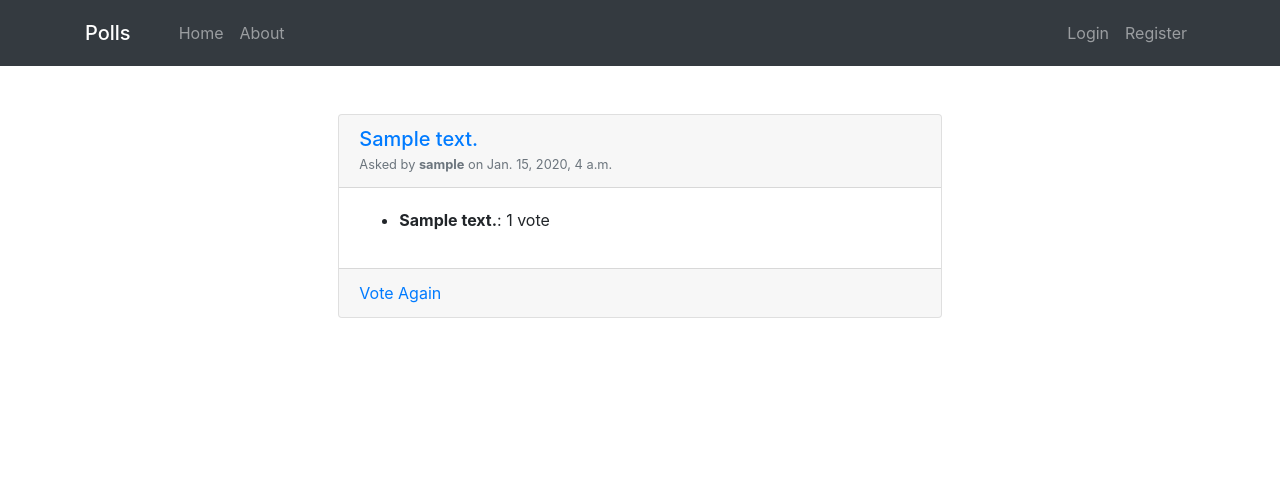
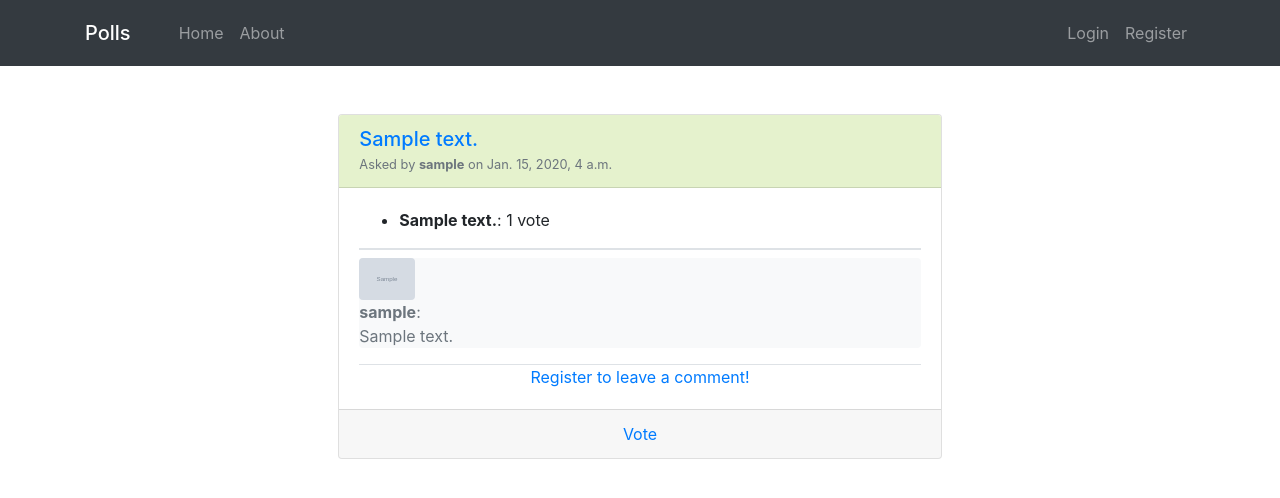
Before and after one commit to xenkidu/polls, a Django app: page /1/results/ in a window 1280 px wide. Shown: the top 498 px of the page. Run offline with Django 3.2, Linux system fonts and the light colour scheme; tables that the repository leaves empty hold one stand-in row (values such as "Sample post"); grey boxes marked "Sample" are stand-in pictures; some libraries are stand-ins or nearby versions.

Commit message:
[polls; user comments] Added feature for users to submit comments for each Poll.

```diff
--- a/mysite/polls/admin.py
+++ b/mysite/polls/admin.py
@@ -1,6 +1,7 @@
 from django.contrib import admin
 
-from .models import Question, Choice
+from .models import Question, Choice, Comment
 # Register your models here.
 admin.site.register(Question)
 admin.site.register(Choice)
+admin.site.register(Comment)
--- a/mysite/polls/forms.py
+++ b/mysite/polls/forms.py
@@ -1,6 +1,6 @@
 from django import forms
-from .models import Question, Choice
-
+from .models import Question, Choice, Comment
+from django.utils.translation import gettext_lazy as _
 
 class QuestionForm(forms.ModelForm):
     class Meta:
@@ -12,3 +12,11 @@ class ChoiceForm(forms.ModelForm):
     class Meta:
         model = Choice
         fields = ['choice_text']
+
+class CommentForm(forms.ModelForm):
+	class Meta:
+		model = Comment
+		fields = ['comment_text']
+		labels = {
+            'comment_text': _('Comment'),
+        }
--- a/mysite/polls/models.py
+++ b/mysite/polls/models.py
@@ -20,6 +20,19 @@ class Question(models.Model):
     def get_absolute_url(self):
         return reverse('polls:detail', kwargs={'pk': self.pk})
 
+class Comment(models.Model):
+    question = models.ForeignKey(Question, on_delete=models.CASCADE)
+    author = models.ForeignKey(User, on_delete=models.CASCADE)
+    comment_text = models.CharField(max_length=400)
+    thumbs_up = models.IntegerField(default=0)
+    thumps_down = models.IntegerField(default=0)
+
+    def __str__(self):
+        return self.comment_text
+
+    def get_absolute_url(self):
+        return reverse('polls:results', kwargs={'pk': self.question.pk})
+
 
 class Choice(models.Model):
     question = models.ForeignKey(Question, on_delete=models.CASCADE)
--- a/mysite/polls/static/polls/styles.css
+++ b/mysite/polls/static/polls/styles.css
@@ -0,0 +1 @@
+.card-header {background-color: #e5f2cd}
--- a/mysite/polls/templates/polls/results.html
+++ b/mysite/polls/templates/polls/results.html
@@ -1,4 +1,5 @@
 {% extends 'polls/base.html' %}
+{% load crispy_forms_tags %}
 
 {% block content %}
 <div class="row mt-4">
@@ -13,16 +14,50 @@
                 </small>
             </div>
             <div class="card-body">
-                <div class="card-text">
+                <div class="card-text border-bottom">
                     <ul>
                         {% for choice in question.choice_set.all %}
                             <li><strong>{{ choice.choice_text }}</strong>: {{ choice.votes }} vote{{ choice.votes|pluralize }}</li>
                         {% endfor %}
                     </ul>
                 </div>
+                <div class="card-text border-top pt-2">
+                        {% for comment in question.comment_set.all %}
+                        <div class="row">
+                            <div class="col-sm-12">
+                                <div class="bg-light rounded">
+                                    <img class="img-fluid rounded" style="max-width:10%; height=auto" src="{{ comment.author.profile.image.url }}">
+                                    <div class="text-muted">
+                                        <strong>{{ comment.author }}</strong>:
+                                        <p>{{ comment.comment_text }}</p>
                                     </div>
-            <div class="card-footer">
-              <a href="{% url 'polls:detail' question.id %}">Vote Again</a>
+                                </div>
+                            </div>
+                        </div>
+                        {% endfor %}
+                </div>
+                <div class="card-text border-top">
+                {% if user.is_authenticated %}
+                    <form method="POST" action="{% url 'polls:results' question.pk %}">
+                        {% csrf_token %}
+
+                        <div class="form-group">
+                        {{ form|crispy }}
+                        </div>
+
+                        <div class="form-group">
+                            <button class="btn btn-primary" type="submit">Post Comment</button>
+                        </div>
+                    </form>
+                {% else %}
+                <div class="text-muted text-center">
+                    <a href="{% url 'accounts:register' %}">Register to leave a comment!</a>
+                </div>
+                {% endif %}
+                </div>
+            </div>
+            <div class="card-footer text-center">
+              <a href="{% url 'polls:detail' question.id %}">Vote</a>
             </div>
         </div>
     </div> <!-- end col -->
--- a/mysite/polls/views.py
+++ b/mysite/polls/views.py
@@ -2,15 +2,20 @@ from django.http import HttpResponseRedirect
 from django.shortcuts import render, get_object_or_404, redirect
 from django.urls import reverse
 from django.contrib import messages
-from django.views import generic
+from django.views.generic import (
+        ListView,
+        DetailView,
+        CreateView,
+        FormView
+        )
 from django.contrib.auth.decorators import login_required
 from django.utils.decorators import method_decorator
 
-from .models import Question, Choice
-from .forms import QuestionForm, ChoiceForm
+from .models import Question, Choice, Comment
+from .forms import QuestionForm, ChoiceForm, CommentForm
 
 
-class IndexView(generic.ListView):
+class IndexView(ListView):
     template_name = 'polls/index.html'
     context_object_name = 'latest_question_list'
 
@@ -20,16 +25,38 @@ class IndexView(generic.ListView):
 
 
 # @method_decorator(login_required, name='dispatch')
-class DetailView(generic.DetailView):
+class DetailView(DetailView):
     model = Question
 
 
-class ResultsView(generic.DetailView):
+class ResultsView(DetailView):
     model = Question
     template_name = 'polls/results.html'
+    form_class = CommentForm
+
+
+    def get_context_data(self, **kwargs):
+        # Call the base implementation first to get a context
+        context = super().get_context_data(**kwargs)
+        # Add in a CommentForm
+        form = self.form_class()
+        context['form'] = form
+        return context
+
+    def post(self, request, *args, **kwargs):
+        comment_form = CommentForm(request.POST, instance=Comment())
+        if comment_form.is_valid():
+            comment = comment_form.save(commit=False)
+            comment.question = Question.objects.get(id=kwargs['pk'])
+            comment.author = request.user
+            comment.save()
+            messages.success(request, f'Comment Added!')
+            return redirect('polls:results', kwargs['pk'])
+        return render(request, self.template_name)
+
 
 @method_decorator(login_required, name='dispatch')
-class PollCreateView(generic.CreateView):
+class PollCreateView(CreateView):
     template_name = 'polls/question_form.html'
     number_of_choices = 3
 
```
Also changed, not shown: mysite/polls/templates/polls/index.html (+7 -3 lines), mysite/polls/migrations/0005_auto_20200721_1257.py (added), mysite/polls/migrations/0006_comment_author.py (added). Lines whose indentation alone changed are shown as unchanged.
